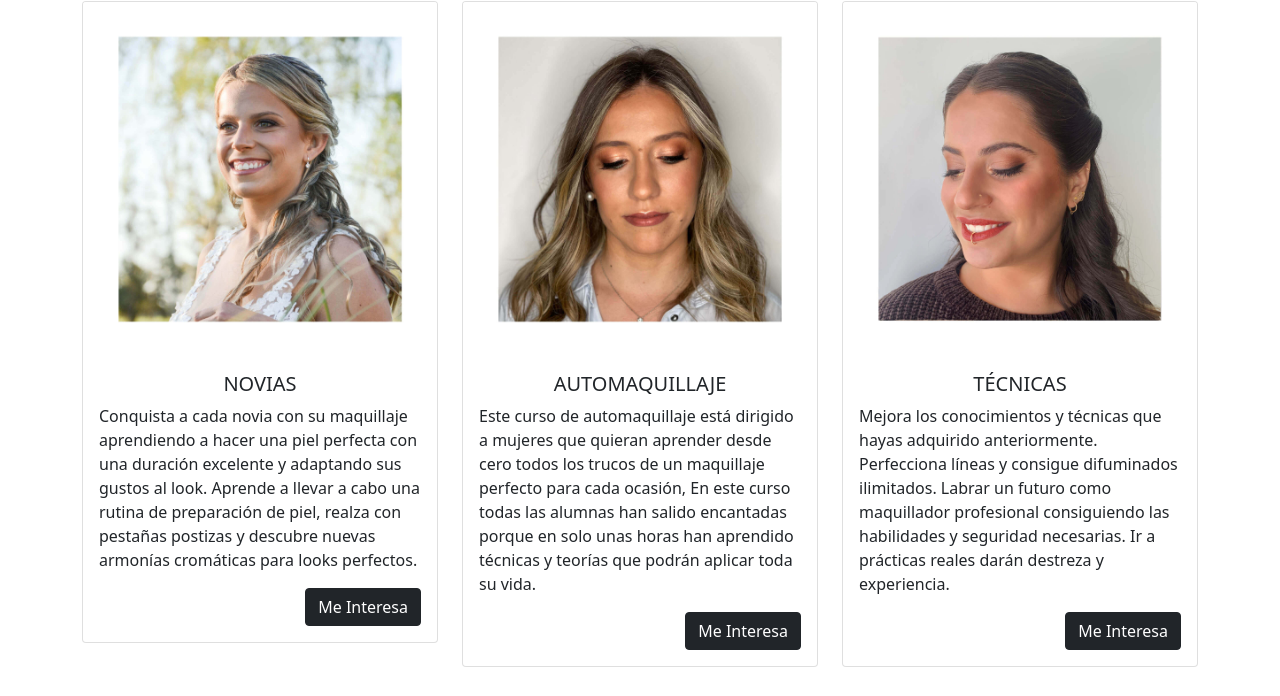
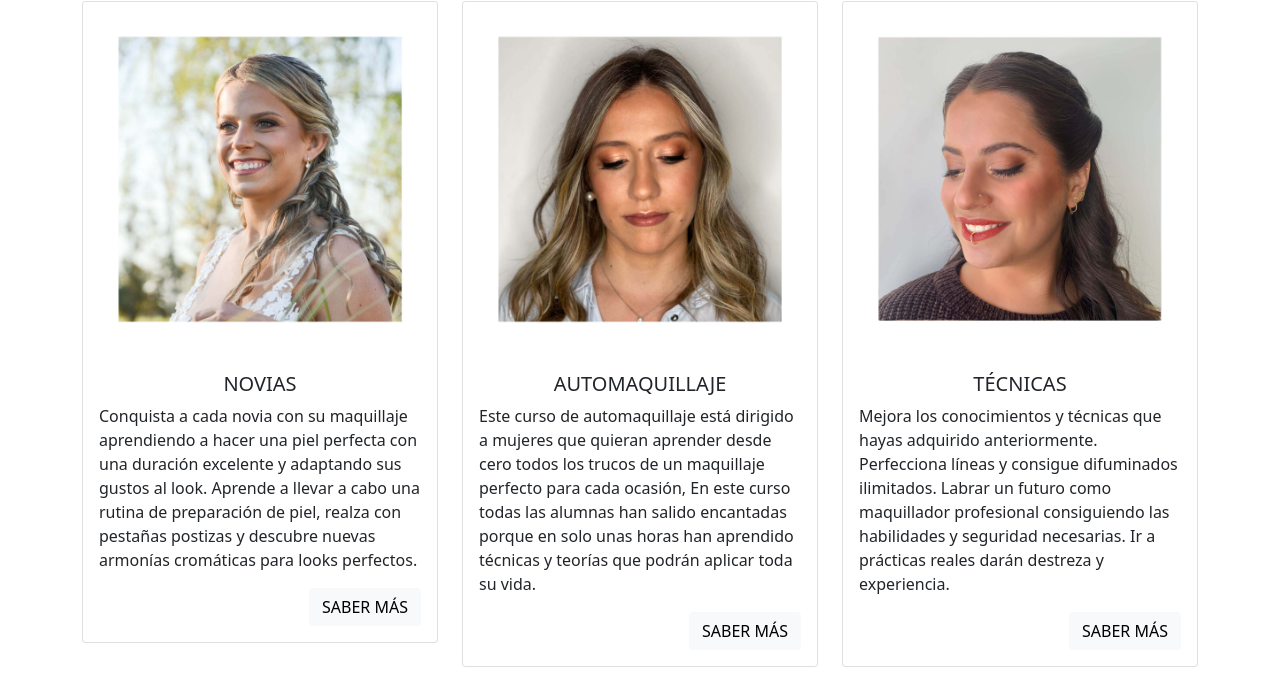
Before and after one commit to VictoriaRial20/MAKEUP_MariaRial, a plain HTML site: page pages/cursos.html in a window 1280 px wide. Shown: the part 70-766 px from the top of the page. Drawn offline with nearby package versions, Linux system fonts and the light colour scheme.

Commit message:
Modificación Botones

```diff
--- a/css/style1.css
+++ b/css/style1.css
@@ -19,7 +19,10 @@ body{
 }
 /*------------------MAIN------------------*/
 .card:hover{
-    box-shadow: 1px 1px 15px rgb(209, 204, 204);
+    box-shadow: 1px 1px 15px rgb(224, 214, 214);
+}
+.btn:hover{
+    box-shadow: 1px 1px 10px rgb(136, 132, 132);
 }
 /*------------------FOOTER------------------*/
 .footer{
--- a/pages/cursos.html
+++ b/pages/cursos.html
@@ -61,7 +61,7 @@
                             Aprende a llevar a cabo una rutina de preparación de piel, realza con pestañas postizas y descubre nuevas armonías cromáticas para
                             looks perfectos.</p>
                         <div class="text-end">
-                            <a href="../pages/contacto.html" class="btn btn-dark">Me Interesa</a>
+                            <a href="../pages/contacto.html" class="btn btn-light">SABER MÁS</a>
                         </div>
                     </div>
                 </div>
@@ -77,7 +77,7 @@
                             solo unas horas han
                             aprendido técnicas y teorías que podrán aplicar toda su vida.</p>
                         <div class="text-end">
-                            <a href="../pages/contacto.html" class="btn btn-dark">Me Interesa</a>
+                            <a href="../pages/contacto.html" class="btn btn-light">SABER MÁS</a>
                         </div>
                     </div>
                 </div>
@@ -93,7 +93,7 @@
                             necesarias.
                             Ir a prácticas reales darán destreza y experiencia.</p>
                         <div class="text-end">
-                            <a href="../pages/contacto.html" class="btn btn-dark">Me Interesa</a>
+                            <a href="../pages/contacto.html" class="btn btn-light">SABER MÁS</a>
                         </div>
                     </div>
                 </div>
```
